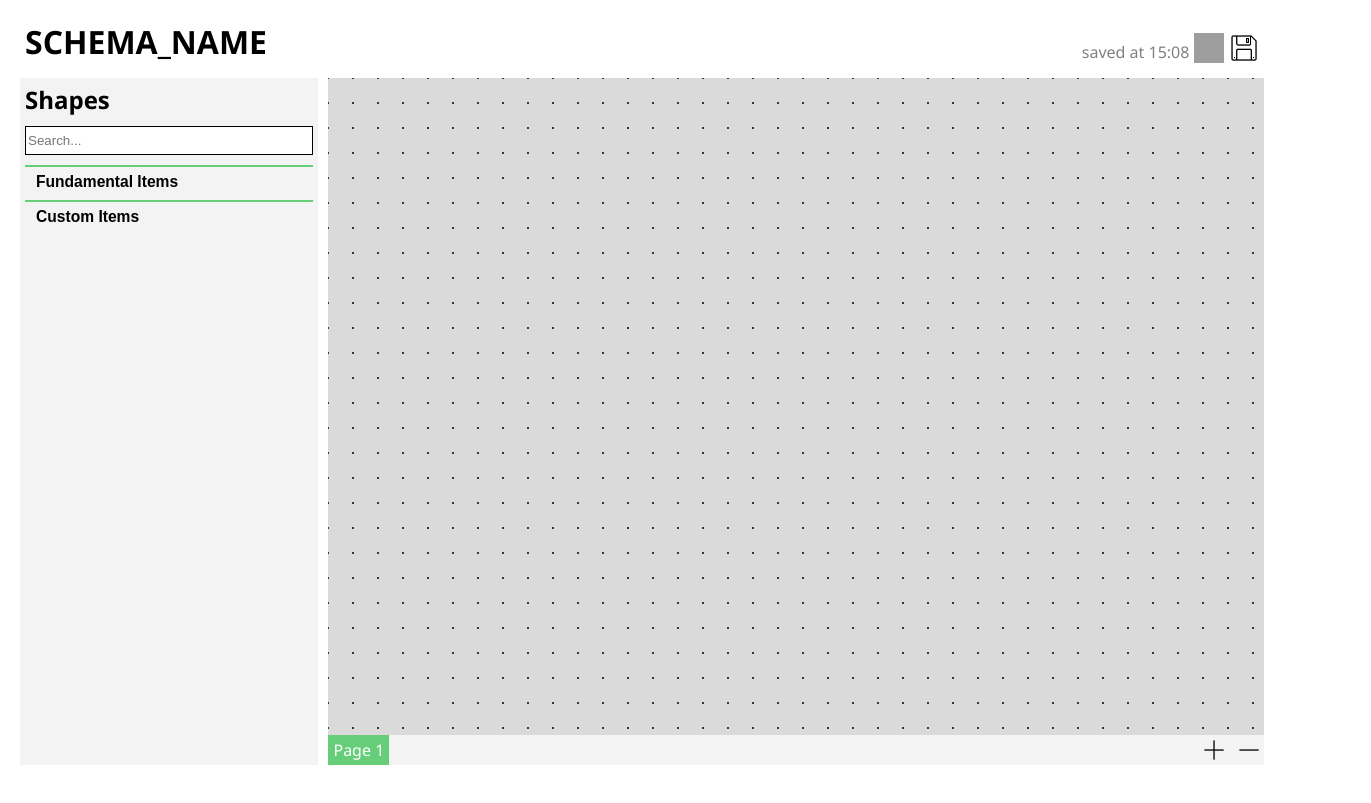
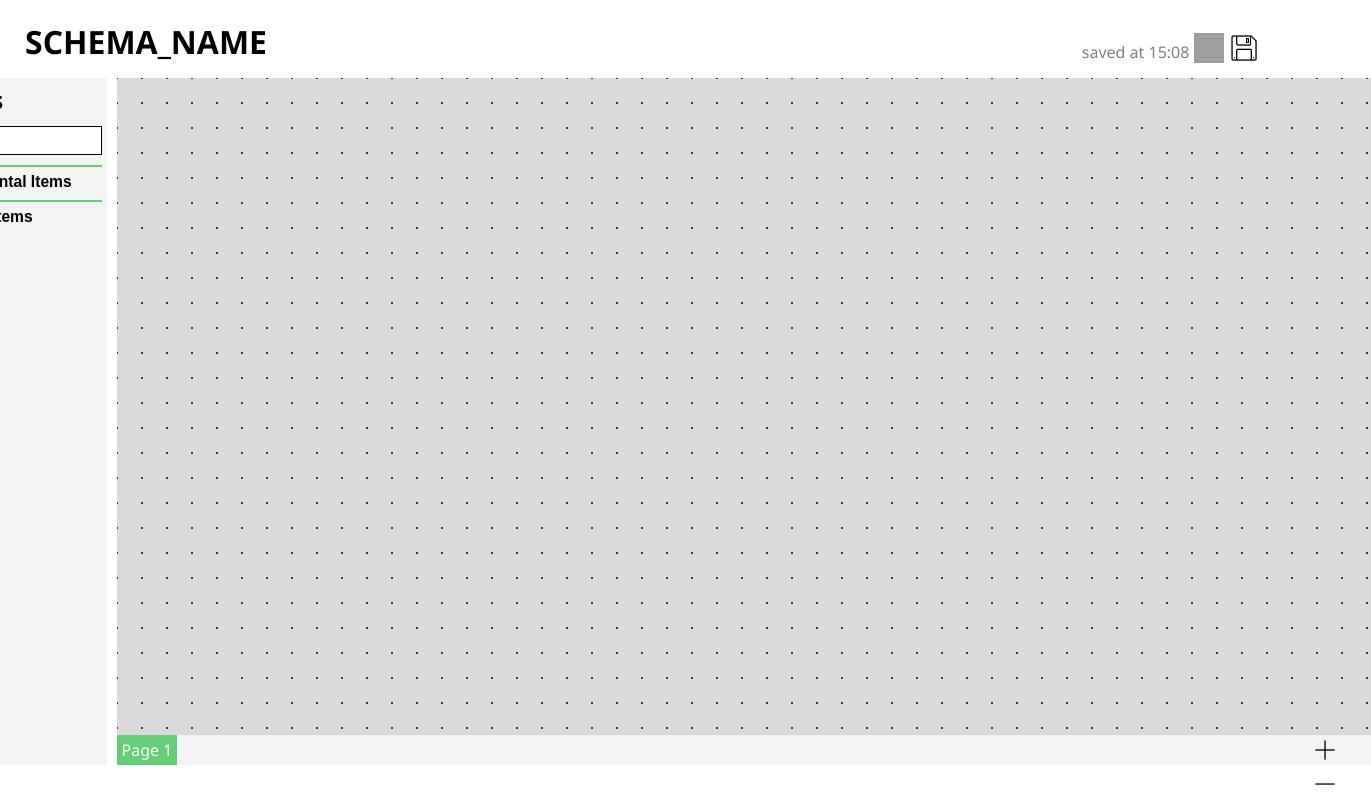
Before and after one commit to shipverty571/Programming, a React (Create React App) app in the folder src/circuitapp_react/: page / in a window 1280 px wide. Shown: the whole page, 1371 px wide, since content can reach past the window. Built offline with nearby package versions, Linux system fonts and the light colour scheme; grey boxes are pictures that could not be loaded.

Commit message:
feature(App.js, CanvasPages.js, PageButton.js): названия страниц разные

```diff
--- a/src/circuitapp_react/src/App.js
+++ b/src/circuitapp_react/src/App.js
@@ -37,7 +37,8 @@ class App extends Component {
             widthRect: 0,
             heightRect:  0,
             activePageId: null,
-            canNotRemovePage: true
+            canNotRemovePage: true,
+            countPages: 1
         }
 
         this.onAddShape = this.onAddShape.bind(this);
@@ -114,8 +115,7 @@ class App extends Component {
 
     onAddPage() {
         let id = crypto.randomUUID();
-        let page = { id: id }
-        /*let page = <PageButton key={id} id={id} name="Page 1" activePageId={this.state.activePageId} onChange={this.setActivePage} />*/
+        let page = { id: id, name: `Page ${this.state.countPages}` };
         this.setState(previousState => ({ pages : [...previousState.pages, page] }), () => {
             if (this.state.pages.length === 1) {
                 this.setActivePage(id);
@@ -124,7 +124,8 @@ class App extends Component {
             else {
                 this.setState({ canNotRemovePage: false });
             }
-        })
+        });
+        this.setState(previousState => ({ countPages: previousState.countPages + 1 }));
     }
 
     onRemovePage() {
--- a/src/circuitapp_react/src/components/Canvas/CanvasPages.js
+++ b/src/circuitapp_react/src/components/Canvas/CanvasPages.js
@@ -7,17 +7,21 @@ import PageButton from "./PageButton";
 class CanvasPages extends Component {
     render() {
         return (
-            <div className='horizontal-content' style={{ justifyContent: 'space-between', backgroundColor: '#F3F3F3' }}>
-                <fieldset className='horizontal-content' id='pages-group'>
+            <div className='horizontal-content' style={{ justifyContent: 'space-between', backgroundColor: '#F3F3F3', width: '100%' }}>
+                <div style={{width: '100vw', maxWidth: '100%'}}>
+                    <div id='pages-group'>
                         {this.props.pages.map(page =>
                             <PageButton
                                 key={page.id}
                                 id={page.id}
-                            name="Page 1"
+                                name={page.name}
                                 activePageId={this.props.activePageId}
                                 setActivePage={this.props.setActivePage}
                             />)}
-                </fieldset>
+                    </div>
+                </div>
+
+
                 <div id='edit-pages-count-div'>
                     <button id='add-page-button' onClick={() => this.props.onAddPage()} />
                     <button id='remove-page-button' onClick={() => this.props.onRemovePage()} disabled={this.props.canNotRemovePage} />
--- a/src/circuitapp_react/src/components/Canvas/PageButton.js
+++ b/src/circuitapp_react/src/components/Canvas/PageButton.js
@@ -13,7 +13,7 @@ class PageButton extends Component {
 
     render() {
         return (
-            <div>
+            <div style={{display: 'inline-block'}}>
                 <input type='radio' value={this.props.id} name='pages-group' id={this.props.id} checked={this.props.activePageId === this.props.id} onChange={this.onChange} />
                 <label htmlFor={this.props.id}>{this.props.name}</label>
             </div>
```
Lines whose indentation alone changed are shown as unchanged.
